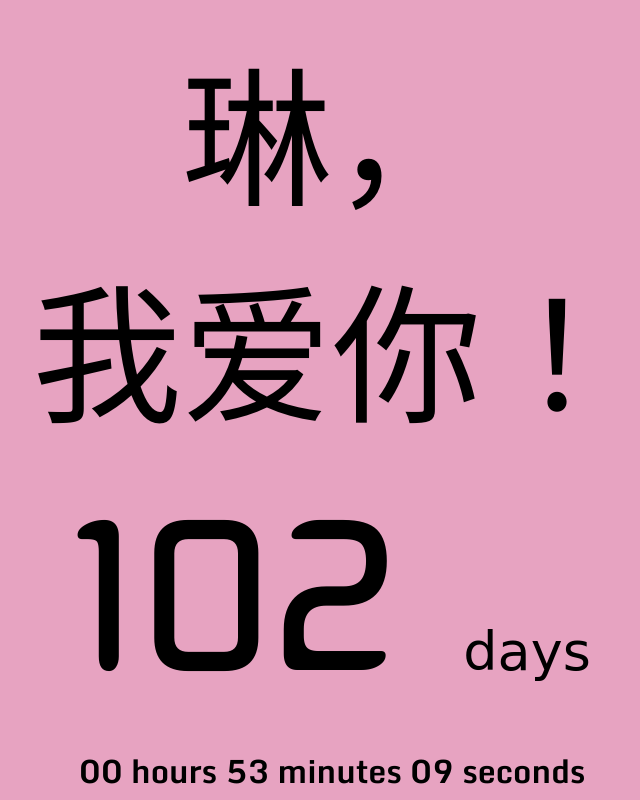
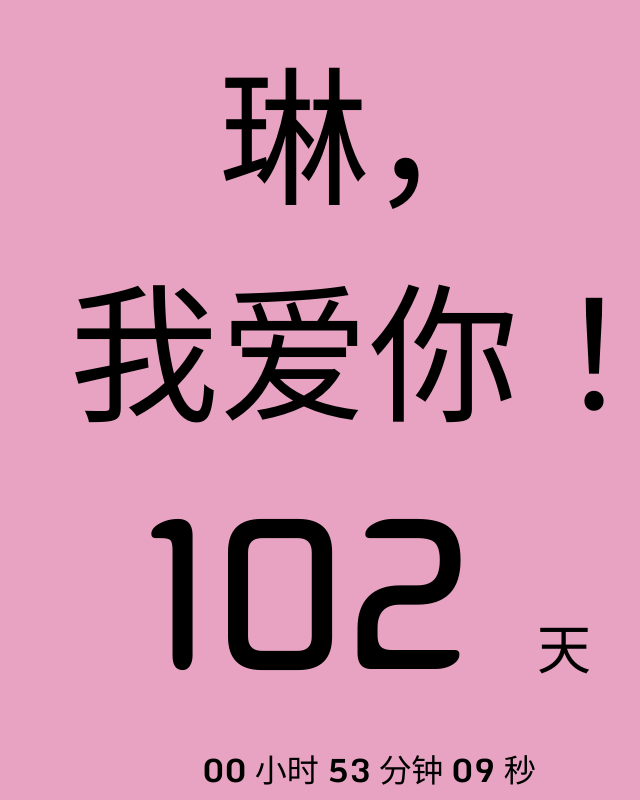
Before and after one commit to roferwoo/roferwoo.github.io, a plain HTML site: page lover/ilu.html in a window 1280 px wide. Shown: the whole page, without its empty margins (235-875 px from the left). Drawn offline with Linux system fonts and the light colour scheme; a web font is replaced by a local one.

Commit message:
modify file

```diff
--- a/lover/ilu.html
+++ b/lover/ilu.html
@@ -101,7 +101,7 @@
       duration = parseInt(duration / 24);
       var days = duration;
       $('.days-number').text("" + days);
-      $('.seconds').text(hours + " hours " + minutes + " minutes " + seconds + " seconds");
+      $('.seconds').text(hours + " 小时 " + minutes + " 分钟 " + seconds + " 秒");
       setTimeout("updateNumbers()", 1000);
     }
   </script>
@@ -114,9 +114,9 @@
   <div class="words">琳，<br/>我爱你！</div>
   <div class="days">
     <span class="days-number">1921</span>
-    <span class="days-label">days</span>
+    <span class="days-label">天</span>
   </div>
-  <div class="seconds">15 hours 24 minutes 30 seconds</div>
+  <div class="seconds">15 小时 24 分钟 30 秒</div>
 </div>
 
 </body>
```
Also changed, not shown: lover/the-world-most-beautiful-woman/index.html (+4 -3 lines).
